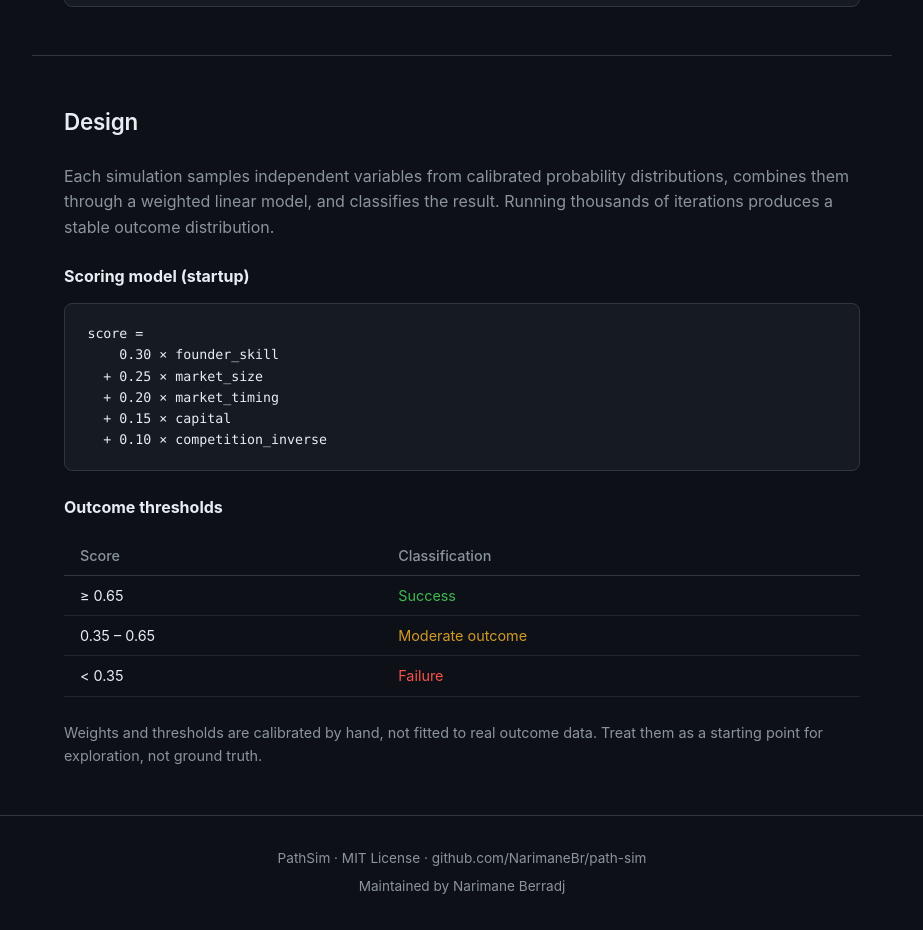
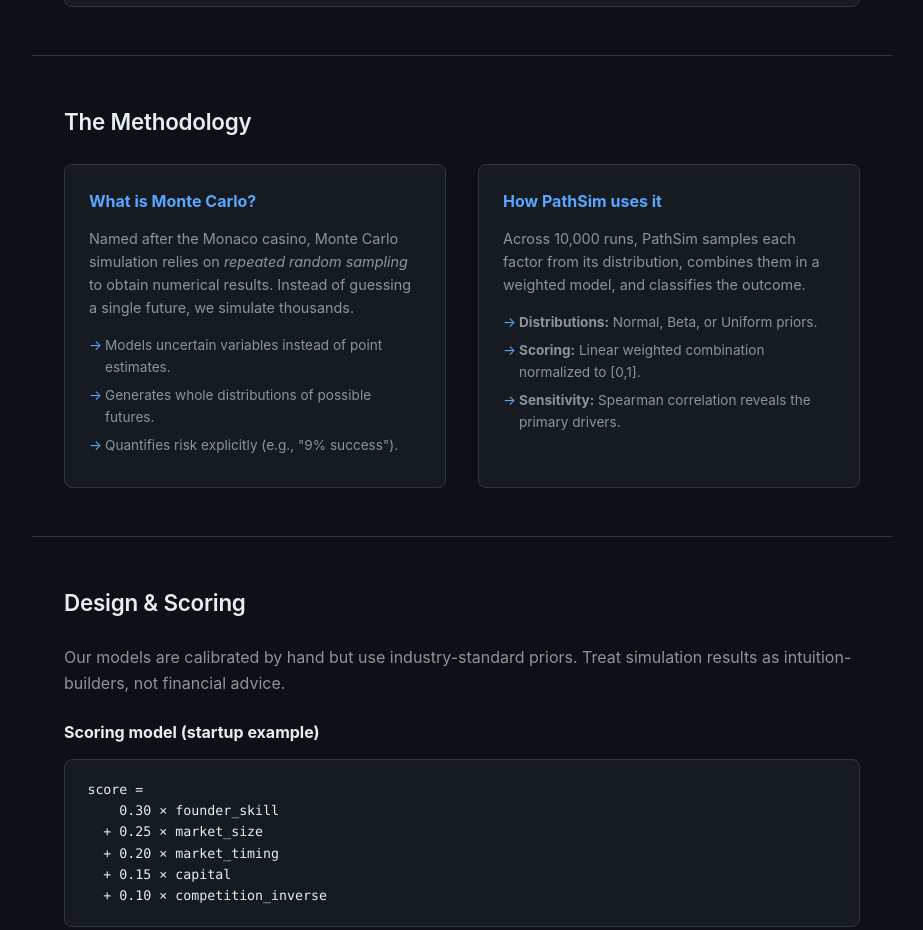
Before and after one commit to NarimaneBr/path-sim, a plain HTML site: page docs/index.html in a window 1280 px wide. Shown: the part 2594-3524 px from the top of the page, without its empty margins (178-1101 px from the left). Drawn offline with Linux system fonts and the light colour scheme.

Commit message:
docs: sync index.html with README content (methodology, real badges)

```diff
--- a/docs/index.html
+++ b/docs/index.html
@@ -229,6 +229,43 @@
     footer a { color: var(--muted); }
     footer a:hover { color: var(--text); }
 
+    .hero .badges {
+      margin-bottom: 2rem;
+      display: flex; gap: 0.5rem; justify-content: center; flex-wrap: wrap;
+    }
+    .hero .badges img { height: 20px; }
+
+    /* Methodology Section */
+    .methodology-grid {
+      display: grid;
+      grid-template-columns: 1fr 1fr;
+      gap: 2rem;
+      margin-top: 1rem;
+    }
+    .method-card {
+      background: var(--surface);
+      border: 1px solid var(--border);
+      border-radius: var(--radius);
+      padding: 1.5rem;
+    }
+    .method-card h3 {
+      font-size: 1rem; margin-bottom: 0.8rem; color: var(--accent);
+    }
+    .method-card p {
+      font-size: 0.9rem; color: var(--muted); margin-bottom: 1rem;
+    }
+    .method-card ul {
+      list-style: none; font-size: 0.85rem; color: var(--muted);
+    }
+    .method-card li { margin-bottom: 0.4rem; padding-left: 1rem; position: relative; }
+    .method-card li::before {
+      content: "→"; position: absolute; left: 0; color: var(--accent);
+    }
+
+    @media (max-width: 768px) {
+      .methodology-grid { grid-template-columns: 1fr; }
+    }
+
     @media (max-width: 600px) {
       .nav-links { display: none; }
       .hero { padding: 3rem 1.2rem 2rem; }
@@ -375,16 +412,46 @@ pathsim startup --explain --model mistral
 pathsim --list</pre>
 </section>
 
+<!-- Methodology -->
+<section id="methodology">
+  <h2>The Methodology</h2>
+  <div class="methodology-grid">
+    <div class="method-card">
+      <h3>What is Monte Carlo?</h3>
+      <p>
+        Named after the Monaco casino, Monte Carlo simulation relies on <i>repeated random sampling</i>
+        to obtain numerical results. Instead of guessing a single future, we simulate thousands.
+      </p>
+      <ul>
+        <li>Models uncertain variables instead of point estimates.</li>
+        <li>Generates whole distributions of possible futures.</li>
+        <li>Quantifies risk explicitly (e.g., "9% success").</li>
+      </ul>
+    </div>
+    <div class="method-card">
+      <h3>How PathSim uses it</h3>
+      <p>
+        Across 10,000 runs, PathSim samples each factor from its distribution,
+        combines them in a weighted model, and classifies the outcome.
+      </p>
+      <ul>
+        <li><b>Distributions:</b> Normal, Beta, or Uniform priors.</li>
+        <li><b>Scoring:</b> Linear weighted combination normalized to [0,1].</li>
+        <li><b>Sensitivity:</b> Spearman correlation reveals the primary drivers.</li>
+      </ul>
+    </div>
+  </div>
+</section>
+
 <!-- Design -->
 <section id="design">
-  <h2>Design</h2>
+  <h2>Design & Scoring</h2>
   <p style="color: var(--muted); margin-bottom: 1.5rem;">
-    Each simulation samples independent variables from calibrated probability
-    distributions, combines them through a weighted linear model, and classifies
-    the result. Running thousands of iterations produces a stable outcome distribution.
+    Our models are calibrated by hand but use industry-standard priors.
+    Treat simulation results as intuition-builders, not financial advice.
   </p>
 
-  <h3 style="font-size: 1rem; margin-bottom: 0.8rem;">Scoring model (startup)</h3>
+  <h3 style="font-size: 1rem; margin-bottom: 0.8rem;">Scoring model (startup example)</h3>
   <pre>score =
     0.30 × founder_skill
   + 0.25 × market_size
```
